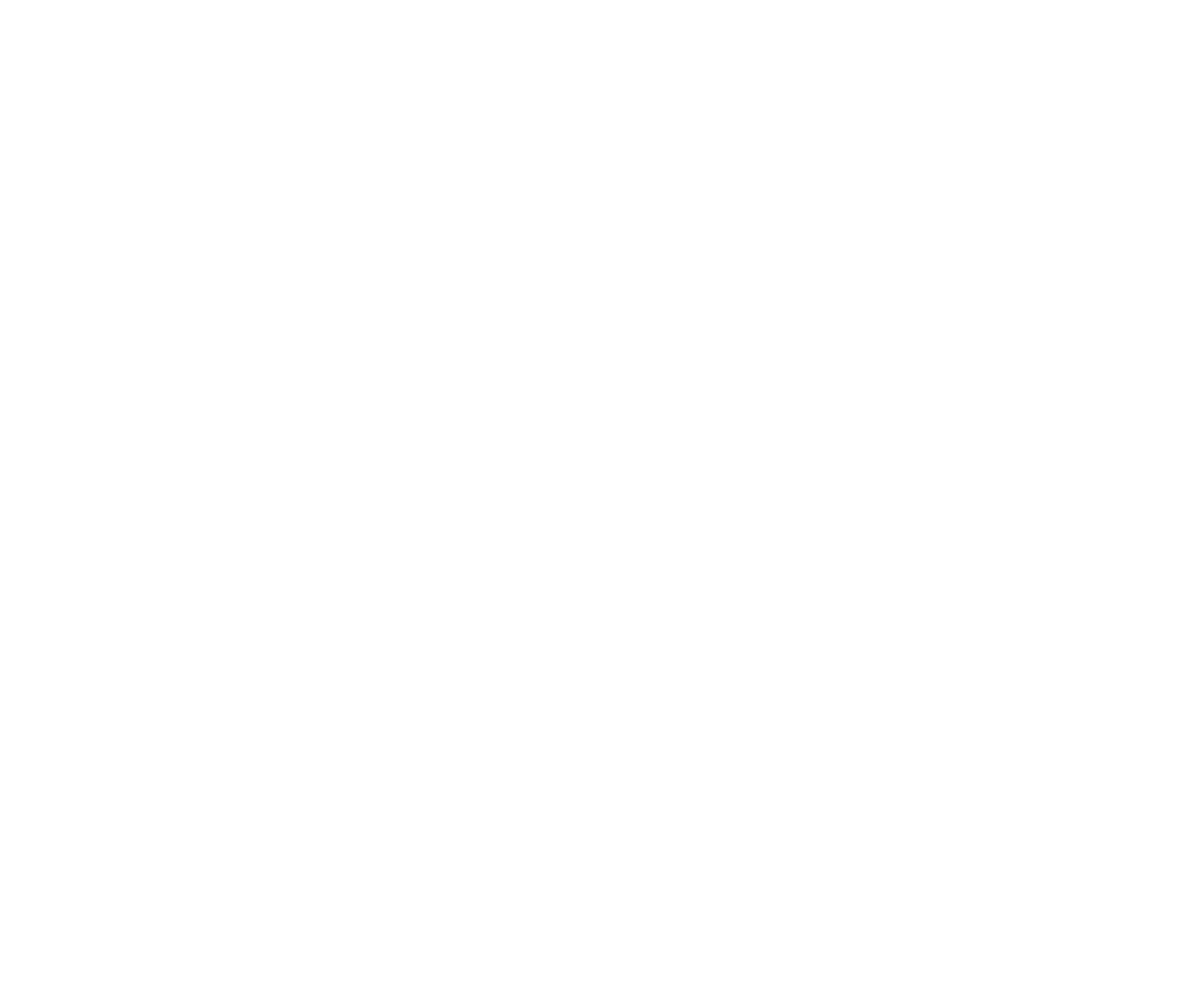
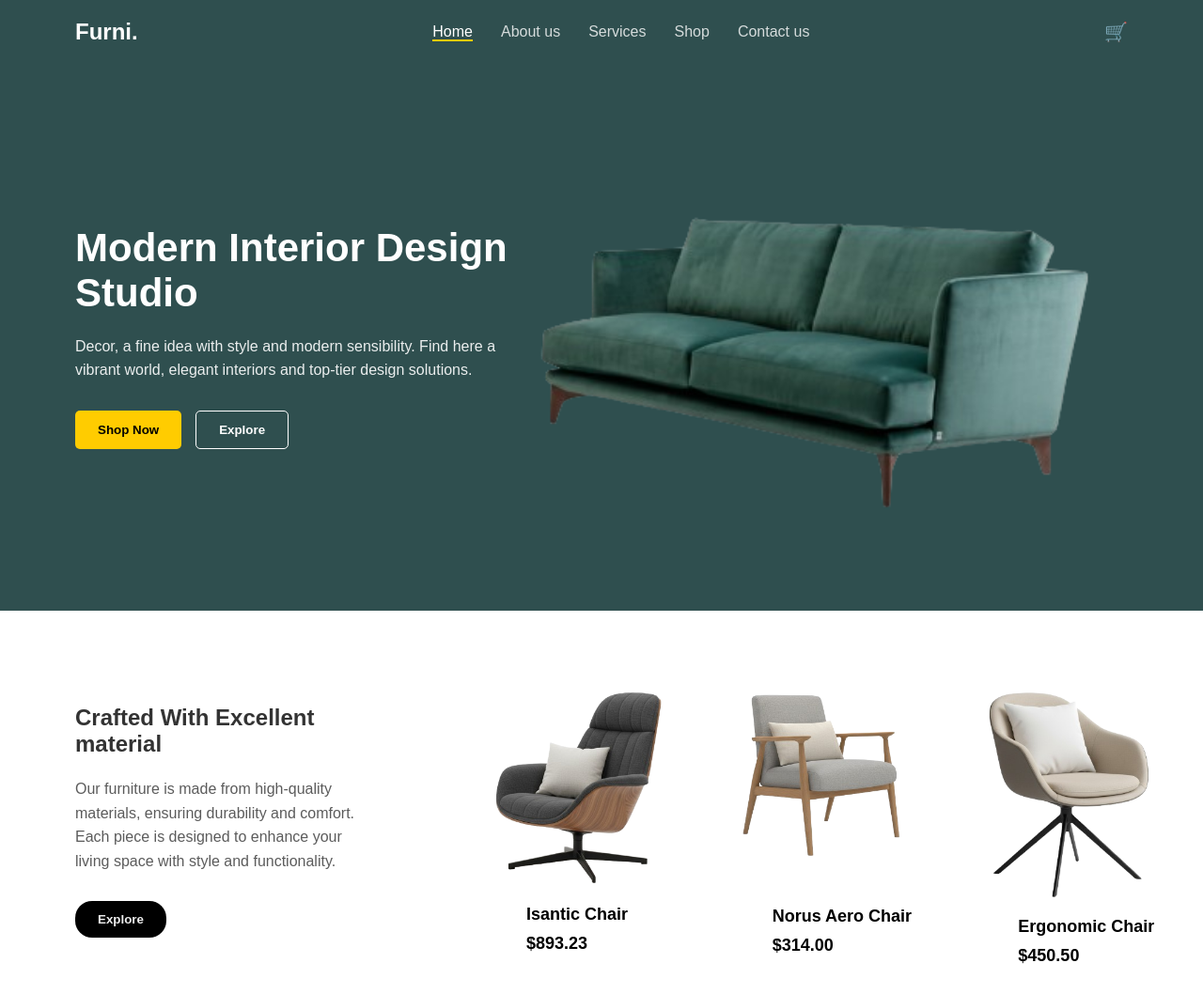
Before and after one commit to chmanan8490-art/task-html-css, a plain HTML site: page index.html in a window 1280 px wide. Shown: the whole page at 94% size. Before the commit the page ends 800 px from the top, so only its background shows below. Drawn offline with Linux system fonts and the light colour scheme.

Commit message:
header, hero section, chair-detail-section complete

```diff
--- a/index.html
+++ b/index.html
@@ -4,8 +4,73 @@
     <meta charset="UTF-8">
     <meta name="viewport" content="width=device-width, initial-scale=1.0">
     <title>Document</title>
+    <link rel="stylesheet" href="style.css">
 </head>
 <body>
 
+
+      <header>
+    <nav class="navbar">
+      <div class="logo">Furni.</div>
+      <ul class="nav-links">
+        <li><a href="#" class="active">Home</a></li>
+        <li><a href="#">About us</a></li>
+        <li><a href="#">Services</a></li>
+        <li><a href="#">Shop</a></li>
+        <li><a href="#">Contact us</a></li>
+      </ul>
+      <div class="cart-icon">🛒</div>
+    </nav>
+  </header>
+
+  <section class="hero">
+    <div class="hero-content">
+      <h1>Modern Interior Design Studio</h1>
+      <p>Decor, a fine idea with style and modern sensibility. Find here a vibrant world, elegant interiors and top-tier design solutions.</p>
+      <div class="buttons">
+        <button class="btn-1 primary">Shop Now</button>
+        <button class="btn-1 secondary">Explore</button>
+      </div>
+    </div>
+    <div class="hero-image">
+      <img src="sofa bg.png" alt="Modern Sofa">
+    </div>
+  </section>
+
+    <section class="chair-detail-section">
+        <div class="detail-container">
+            <div class="detail-content">
+                <h1>Crafted With Excellent material</h1>
+                <p>Our furniture is made from high-quality materials, ensuring durability and comfort. Each piece is designed to enhance your living space with style and functionality.</p>
+                <div class="buttons">
+                    <button class="btn">Explore</button>
+            </div>
+        </div>
+
+        <div class="img-grid">
+            <div class="images">
+            <div class="img-1">
+                <img src="Gemini_Generated_Image_8g6ud58g6ud58g6u-removebg-preview.png">
+                <h4>Isantic Chair</h4>
+                <h4>$893.23</h4>
+            </div>
+            <div class="img-2">
+                <img src="edit.png">
+                <h4>Norus Aero Chair</h4>
+                <h4>$314.00</h4>
+            </div>
+            <div class="img-3">
+                <img src="Gemini_Generated_Image_bz78bfbz78bfbz78-removebg-preview.png">
+                <h4>Ergonomic Chair</h4>
+                <h4>$450.50</h4>
+            </div>
+            </div>
+        </div>
+    </section>
+
+
+
+
+
 </body>
 </html>
--- /dev/null
+++ b/style.css
@@ -0,0 +1,169 @@
+* {
+  margin: 0;
+  padding: 0;
+  box-sizing: border-box;
+  font-family: 'Poppins', sans-serif;
+}
+
+body {
+  color: white;
+  background-color: white;
+}
+
+.navbar {
+  display: flex;
+  justify-content: space-between;
+  align-items: center;
+  padding: 20px 80px;
+    background-color: #2f4f4f;
+
+}
+
+.logo {
+  font-size: 24px;
+  font-weight: bold;
+}
+
+.nav-links {
+  list-style: none;
+  display: flex;
+  gap: 30px;
+}
+
+.nav-links a {
+  text-decoration: none;
+  color: white;
+  opacity: 0.8;
+  transition: 0.3s;
+}
+
+.nav-links a.active,
+.nav-links a:hover {
+  opacity: 1;
+  border-bottom: 2px solid #ffcc00;
+}
+
+.cart-icon {
+  font-size: 20px;
+  cursor: pointer;
+}
+
+.hero {
+  background-color: #2f4f4f;
+  display: flex;
+  justify-content: space-between;
+  align-items: center;
+  padding: 80px;
+}
+
+.hero-content {
+  max-width: 500px;
+
+}
+
+.hero-content h1 {
+  font-size: 42px;
+  margin-bottom: 20px;
+}
+
+.hero-content p {
+  font-size: 16px;
+  line-height: 1.6;
+  margin-bottom: 30px;
+  opacity: 0.9;
+}
+
+.buttons {
+  display: flex;
+  gap: 15px;
+}
+
+.btn-1 {
+  padding: 12px 24px;
+  border: none;
+  cursor: pointer;
+  border-radius: 5px;
+  font-weight: 600;
+}
+
+.primary {
+  background-color: #ffcc00;
+  color: black;
+}
+.primary:hover {
+  background-color: #edd163;
+}
+
+.secondary {
+  background: transparent;
+  border: 1px solid white;
+  color: white;
+}
+.secondary:hover {
+  background-color: white;
+  color: black;
+}
+
+.hero-image img {
+  width: 649px;
+  background-color: transparent;
+}
+
+.detail-content {
+  padding: 60px 80px;
+  color: #333;
+}
+.detail-content h2 {
+  font-size: 32px;
+  margin-bottom: 20px;
+}
+.detail-content p {
+  font-size: 16px;
+  line-height: 1.6;
+  margin-top: 21px;
+  opacity: 0.8;
+}
+.detail-container {
+  display: flex;
+  gap: 40px;
+  margin-top: 40px;
+}
+
+.detail-content {
+  max-width: 470px;
+}
+.detail-content h3 {
+  font-size: 24px;
+  margin-bottom: 15px;
+}
+
+.images {
+  display: grid;
+  grid-template-columns: repeat(3, 1fr);
+  gap: 15px;
+  margin-top: 30px;
+}
+
+.img-grid img {
+  width: 80%;
+  border-radius: 10px;
+}
+.img-grid h4 {
+  margin-left: 50px;
+  margin-top: 10px;
+  font-size: 18px;
+  color: black;
+}
+.btn {
+  margin-top: 30px;
+  padding: 12px 24px;
+  background-color: black;
+  color: #eee;
+  border: none;
+  cursor: pointer;
+  border-radius: 18px;
+  font-weight: 600;
+}
+.btn:hover {
+  background-color: #635e5e;
+}
```
Also changed, not shown: Gemini_Generated_Image_8g6ud58g6ud58g6u-removebg-preview.png (added), Gemini_Generated_Image_9sd9369sd9369sd9-removebg-preview.png (added), Gemini_Generated_Image_bz78bfbz78bfbz78-removebg-preview.png (added), Gemini_Generated_Image_u4345xu4345xu434-removebg-preview (1).png (added), edit.png (added), sofa bg.png (added).
